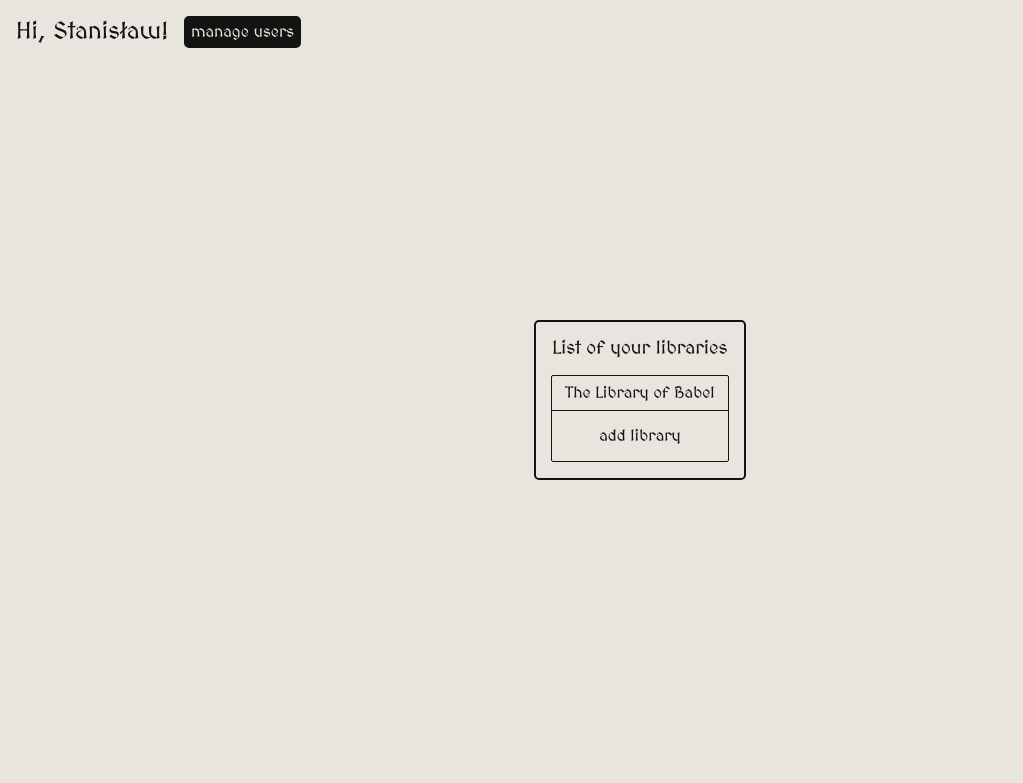
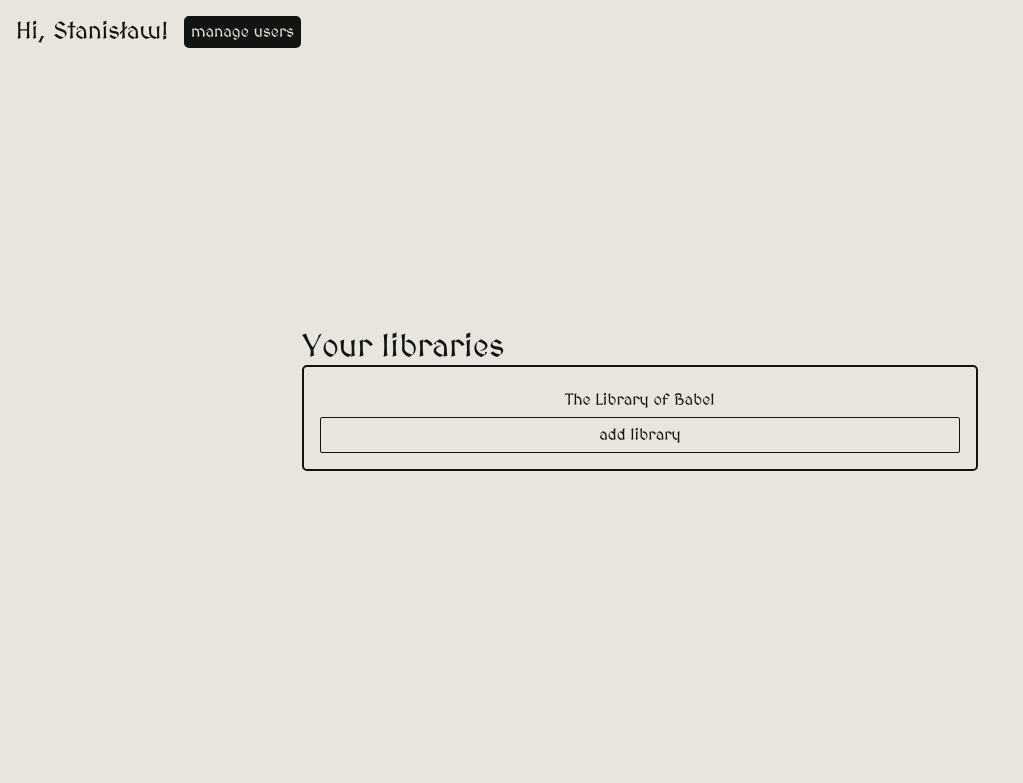
Before and after one commit to Stanleeeeey/Bookkeeper, a Flask app: page /home in a window 1280 px wide. Shown: the top 783 px of the page, without its empty margins (0-1023 px from the left). Run offline with Flask 3, Linux system fonts and the light colour scheme; data comes from the database, SQL or seed files in the repository; both versions use the stored data as it was after the commit.

Commit message:
UI unification

```diff
--- a/bookkeeper/desktop/__init__.py
+++ b/bookkeeper/desktop/__init__.py
@@ -31,7 +31,7 @@ class DesktopApp:
         self.db = Database()
         self._initialize_server()
 
-        self.server.run()
+        #self.server.run()
 
         webview.create_window('Bookkeeper', self.server)
-        #webview.start(debug = True)
+        webview.start(debug = True)
--- a/bookkeeper/desktop/static/css/home.css
+++ b/bookkeeper/desktop/static/css/home.css
@@ -14,32 +14,39 @@ body{
     display: flex;
     justify-content: center;
     align-items: center;
+    flex-direction: column;
+}
+
+.content-wrap h1{
+    text-align: left;
+    width:100%
 }
 
 .libraries-wrap{
-    padding: 1rem;
-    margin: 1rem;
+
+
     display: flex;
     flex-direction: column;
-    gap: 1rem;
+
     align-items: center;
 
-    border: 2px solid var(--text-color);
-    border-radius: 5px;
     overflow: hidden;
 }
 
 .libraries-list{
+    min-width: 50vw;
     overflow-y: scroll;
     width:100%;
     max-height: 30vh;
     display: flex;
     flex-direction: column;
     align-items: center;
+    border: 2px solid var(--text-color);
+    padding: 1rem;
+    border-radius: 5px;
 
-    border: 1px solid var(--text-color);
     max-width: 50vw;
-    border-radius: 2px;
+
 }
 
 .libraries-list::-webkit-scrollbar{
@@ -55,12 +62,16 @@ body{
     padding:.5rem;
     width:100%;
     text-align: center;
+    box-sizing: border-box;
+    transition: .1s;
 }
 
 .library:hover{
     background-color: var(--text-color);
     color: var(--background-color);
     border-radius: 2px;
+    box-sizing: border-box;
+    transition: .2s;
 
 }
 
@@ -70,16 +81,19 @@ body{
     text-overflow: ellipsis;
     white-space:nowrap;
     color: var(--text-color);
-
-    padding: 1rem;
-    border-top: 1px solid var(--text-color);
-    width:100%;
+    padding:.5rem;
+    border: 1px solid var(--text-color);
+    border-radius: 2px;
+    width: 100%;
+    box-sizing: border-box;
     text-align: center;
+    transition: .1s;
 }
 
 .add-library:hover{
     background-color: var(--text-color);
     color: var(--background-color);
-    border-radius: 2px;
+    transition: .2s;
+
 
 }
--- a/bookkeeper/desktop/static/css/library.css
+++ b/bookkeeper/desktop/static/css/library.css
@@ -30,7 +30,7 @@ body{
     padding: .5rem;
     display: grid;
     grid-template-columns: 1fr  1fr;
-    gap:.5rem
+    gap:.5rem;
 }
 
 .row{
--- a/bookkeeper/desktop/templates/home.html
+++ b/bookkeeper/desktop/templates/home.html
@@ -13,8 +13,9 @@
 {% block body %}
 
 <div class="content-wrap">
+
     <div class="libraries-wrap">
-        <h3>List of your libraries</h3>
+        <h1>Your libraries</h1>
         <div class="libraries-list">
             {% for library in libraries %}
             <a class = "library" href='{{"/library/" +library.id|string}}'>{{library.name}}</a>
```
Also changed, not shown: example.db.
